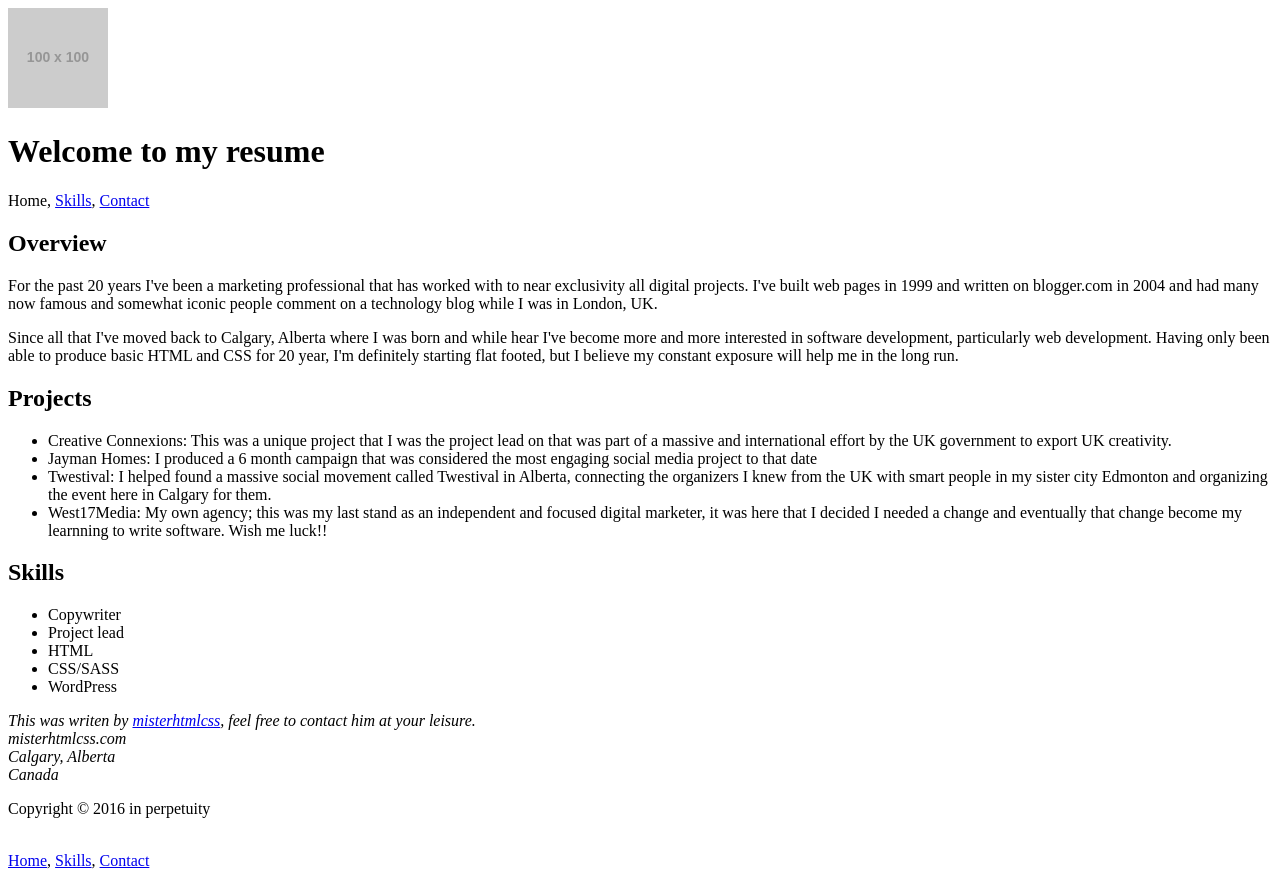
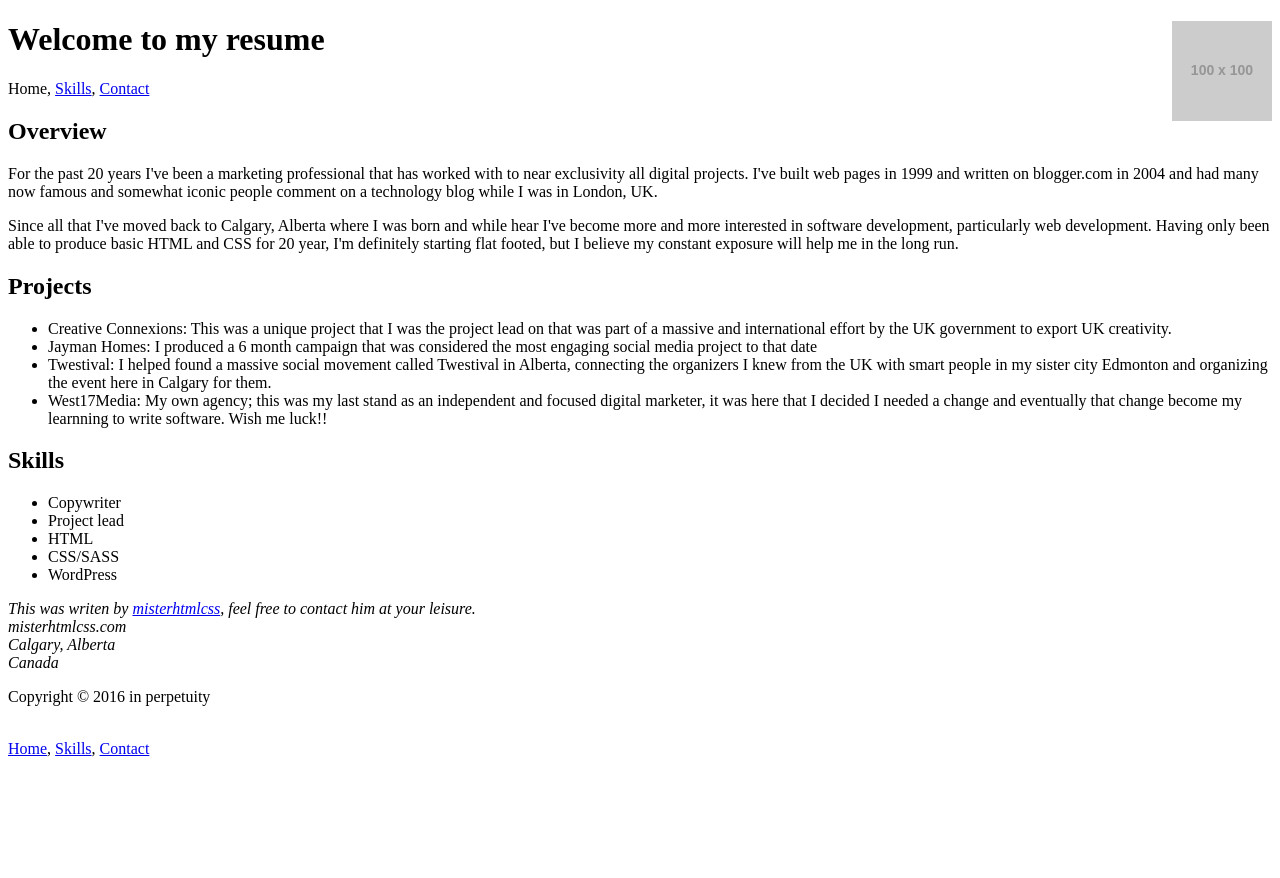
Before and after one commit to misterhtmlcss/build-cv, a plain HTML site: page index.html in a window 1280 px wide. After the commit the page ends 800 px from the top, so only its background shows below. Drawn offline with Linux system fonts and the light colour scheme; placeholder pictures from the web are drawn by us.

Commit message:
had to change the css url again so it would work with GH

```diff
--- a/index.html
+++ b/index.html
@@ -16,7 +16,7 @@
     <!-- Gives information about an author or another person -->
     <link rel="me" href="mailto:misterhtmlcss[ a|t ] gmail [ . ] com">
     <link rel="me" href="sms:+15877074204">
-    <link rel="stylesheet" href="/main.css">
+    <link rel="stylesheet" href="https://cdn.rawgit.com/misterhtmlcss/build-cv/gh-pages/mail.css">
 
 </head>
 <body>
```
